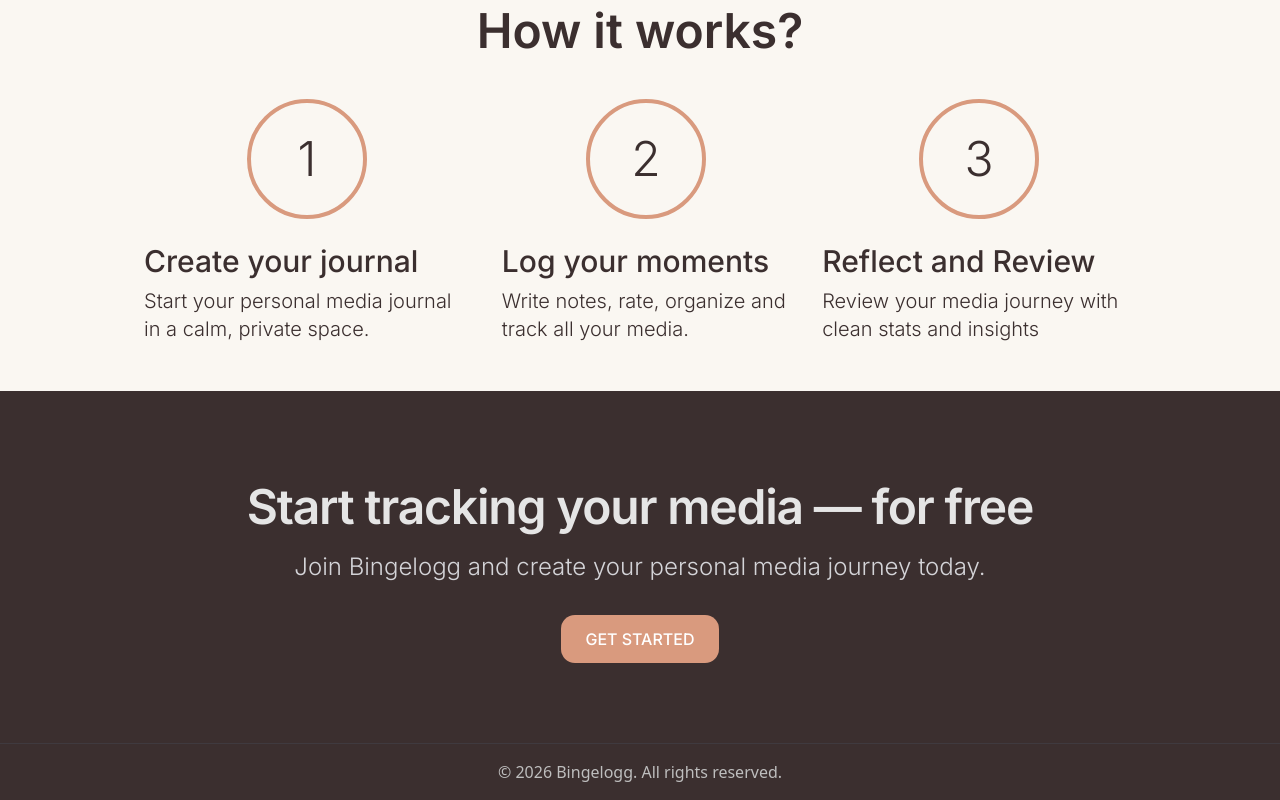
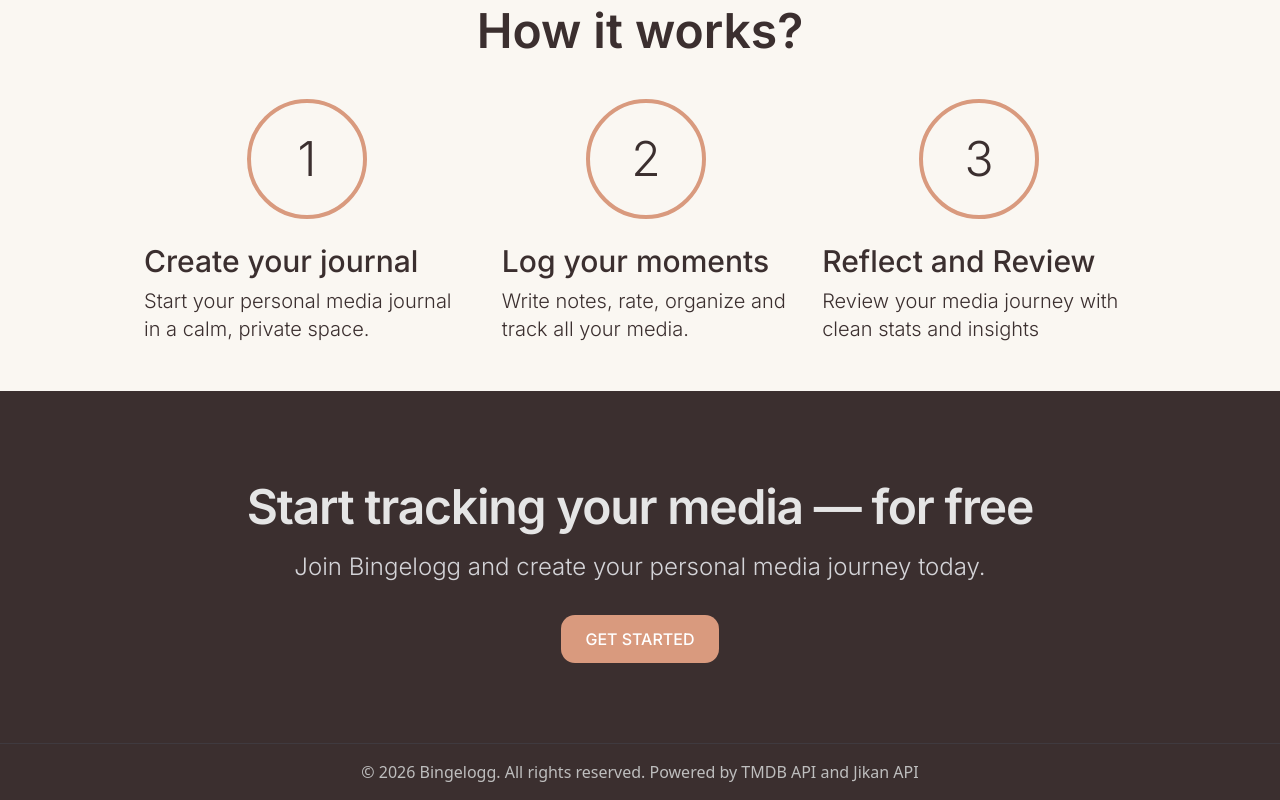
Before and after one commit to nnahcus/bingelogg, a Next.js app: page / in a window 1280 px wide. Shown: the part 1529-2329 px from the top of the page. Built offline with nearby package versions, Linux system fonts and the light colour scheme; no server answers; some icons are missing.

Commit message:
Credit API

```diff
--- a/src/app/components/footer.tsx
+++ b/src/app/components/footer.tsx
@@ -6,7 +6,7 @@ export default function Footer() {
   return (
     <footer className="w-full pt-4 py-4 border-t bg-[#3b2f2f] border-gray-600/30 text-[#BEBEBE] text-center font-poppins">
         <div className="container mx-auto">
-        <p>&copy; {CurrentYear} Bingelogg. All rights reserved.</p>
+        <p>&copy; {CurrentYear} Bingelogg. All rights reserved. Powered by TMDB API and Jikan API</p>
       </div>
     </footer>
   )
```
